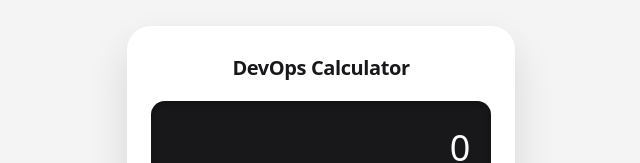
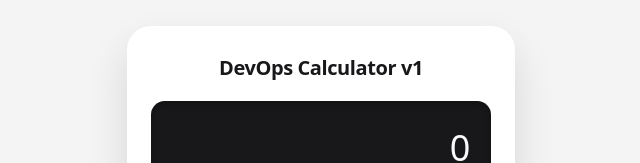
Before and after one commit to iJegorov/devops-calculator, a Next.js app: page / in a window 1280 px wide. Shown: the part 109-272 px from the top of the page, without its empty margins (319-959 px from the left). Built offline with nearby package versions, Linux system fonts and the light colour scheme.

Commit message:
Update calculator title

```diff
--- a/app/page.tsx
+++ b/app/page.tsx
@@ -192,7 +192,7 @@ export default function Home() {
   return (
     <main className={styles.container}>
       <div className={styles.calculator}>
-        <h1>DevOps Calculator</h1>
+        <h1>DevOps Calculator v1</h1>
 
         <div className={styles.display} aria-live="polite">
           {display}
```
